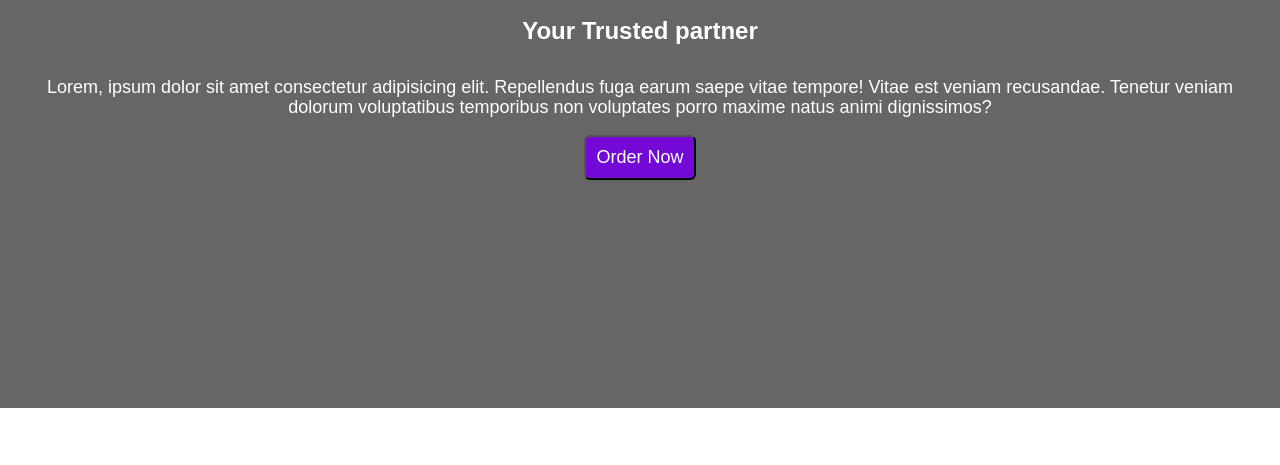
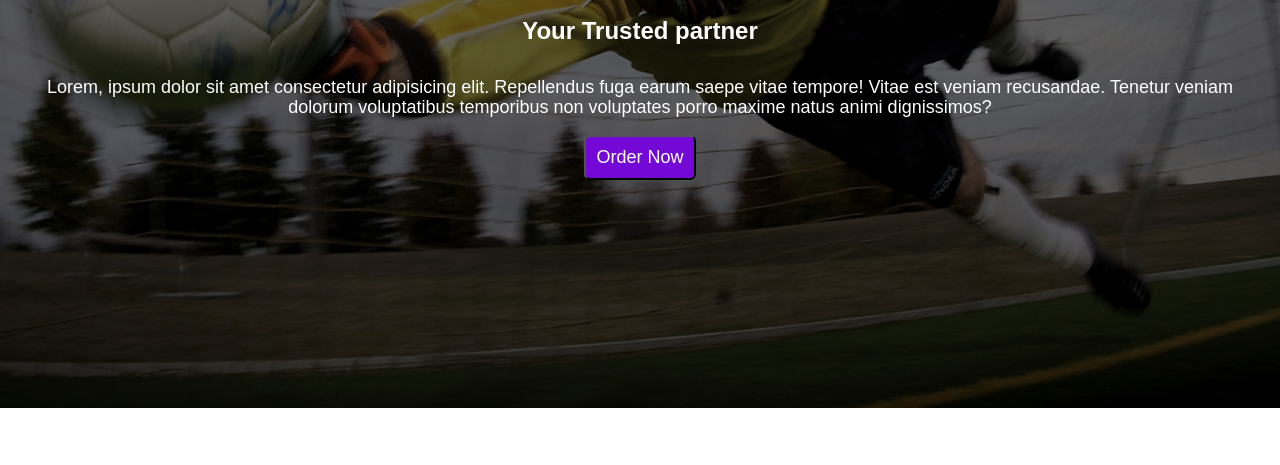
Before and after one commit to shahadat-web/assignment, a plain HTML site: page index.html in a window 1280 px wide. Shown: the part 396-861 px from the top of the page. Drawn offline with Linux system fonts and the light colour scheme; the site is published under a folder, as on GitHub Pages, so addresses that start at the root find nothing.

Commit message:
Update Style.css

```diff
--- a/Style.css
+++ b/Style.css
@@ -70,7 +70,7 @@ button a {
 
 /* Start Css For Banner Section */
 .Banner {
-    background-image: url(/Images/Banner\ Image.jpg);
+    background-image: url(./Images/Banner\ Image.jpg);
     background-position: top center;
     background-size: cover;
     position: relative;
```
